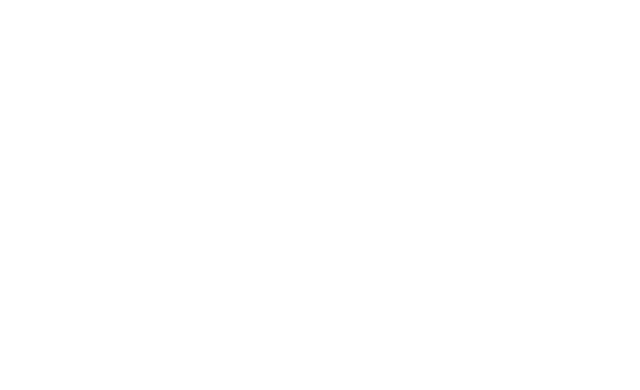
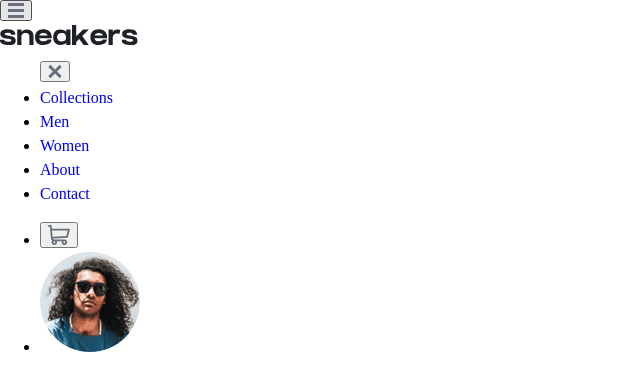
Before and after one commit to francisco-solis99/productPage, a website built with webpack: page src/index.html in a window 1280 px wide. Shown: the whole page, without its empty margins (0-640 px from the left). Built offline with nearby package versions, Linux system fonts and the light colour scheme.

Commit message:
[Add] the html structure for the header/navigation

```diff
--- a/src/index.html
+++ b/src/index.html
@@ -7,5 +7,41 @@
   <title>Product</title>
 </head>
 <body>
+  <header class="header">
+    <div class="container">
+      <button aria-label="open navigation">
+        <img src="./assets/images/icon-menu.svg" alt="Menu icon">
+      </button>
+      <a href="/" class="logo">
+        <figure class="logo__wrapper">
+          <img src="./assets/images/logo.svg" alt="Sneakers logo image" class="logo__img">
+        </figure>
+      </a>
+      <nav class="nav">
+        <ul class="nav__list nav__list--primary">
+          <button class="nav__close-btn" aria-label="close navigation">
+            <img src="./assets/images/icon-close.svg" alt="Close icon">
+          </button>
+          <li class="nav__item"><a href="/">Collections</a></li>
+          <li class="nav__item"><a href="/">Men</a></li>
+          <li class="nav__item"><a href="/">Women</a></li>
+          <li class="nav__item"><a href="/">About</a></li>
+          <li class="nav__item"><a href="/">Contact</a></li>
+        </ul>
+        <ul class="nav__list nav__list--secundary">
+          <li class="nav__item">
+            <button class="nav__item-cart">
+              <img src="./assets/images/icon-cart.svg" alt="Cart image">
+            </button>
+          </li>
+          <li class="nav__item">
+            <a href="/" class="nav__item-avatar">
+              <img src="./assets/images/image-avatar.png" alt="Avatar image">
+            </a>
+          </li>
+        </ul>
+      </nav>
+    </div>
+  </header>
 </body>
 </html>
```
